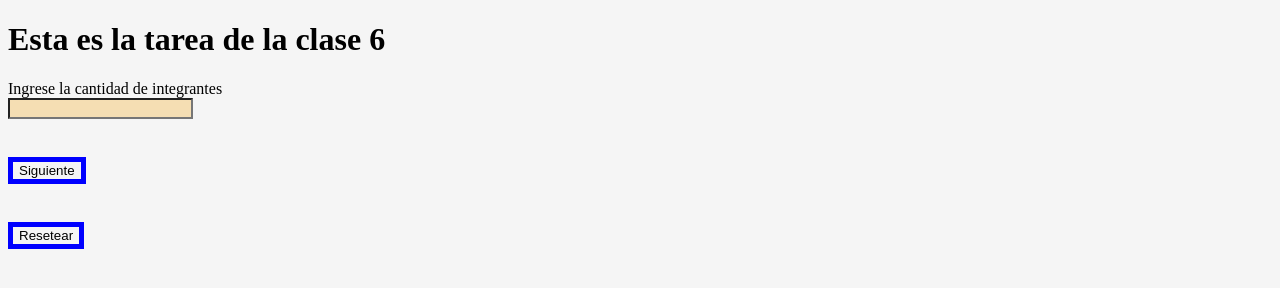
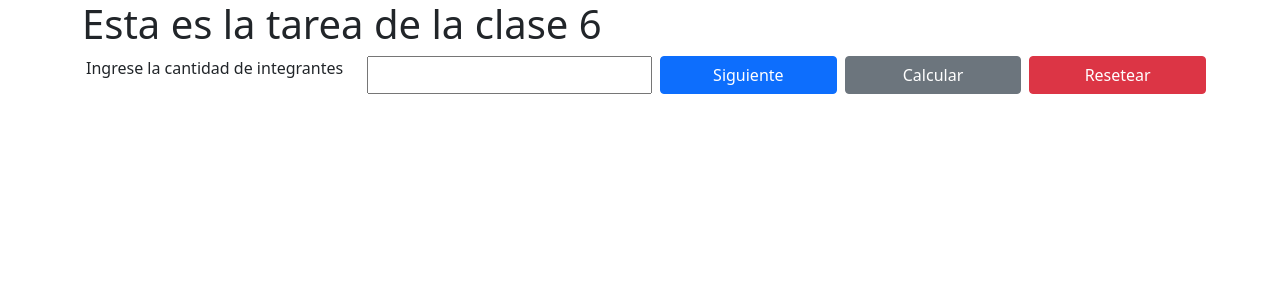
Before and after one commit to Jose-ph/tarea-clase-6, a website: page index.html in a window 1280 px wide. Drawn offline with nearby package versions, Linux system fonts and the light colour scheme.

Commit message:
adds bootstrap buttons

```diff
--- a/index.html
+++ b/index.html
@@ -4,25 +4,44 @@
     <meta charset="UTF-8">
     <meta http-equiv="X-UA-Compatible" content="IE=edge">
     <meta name="viewport" content="width=device-width, initial-scale=1.0">
-    <link rel="stylesheet" href="main.css">
+    <link rel="stylesheet" href="node_modules/bootstrap/dist/css/bootstrap.min.css">
     <title>Tarea Clase 6</title>
 </head>
 <body>
 
-    <h1>Esta es la tarea de la clase 6</h1>
+    <div class="container">
+
+        <div class="row">
+
+        <div class="col-6">  <h1>Esta es la tarea de la clase 6</h1>   </div>
 
 
-    <form id="calculate-ages" action="">
-
-        <label for="family-members">Ingrese la cantidad de integrantes</label>
-        <input type="number" min="0" id="family-members"/>
+        </div>
 
 
-        <button type="submit" id="next">Siguiente</button>
+    </div>
 
-        <button type="button" id="calculate-btn" class="d-none">Calcular</button>
 
-        <button type="reset"  id="reset-btn"  >Resetear</button>
+    <form class="container" id="calculate-ages" action="">
+
+        <div class="row">
+
+            <label class="col-3 mx-1" for="family-members">Ingrese la cantidad de integrantes</label>
+            <input class="col-3 mx-1" type="number" min="0" id="family-members"/>
+
+
+            <button class="col mx-1 btn btn btn-primary"  type="submit" id="next">Siguiente</button>
+
+            <button class="col mx-1 btn btn-secondary "  type="button" id="calculate-btn" class="d-none">Calcular</button>
+
+            <button class="col mx-1 btn btn-danger"  type="reset"  id="reset-btn"  >Resetear</button>
+
+
+
+
+
+        </div>
+
 
 
 
```
